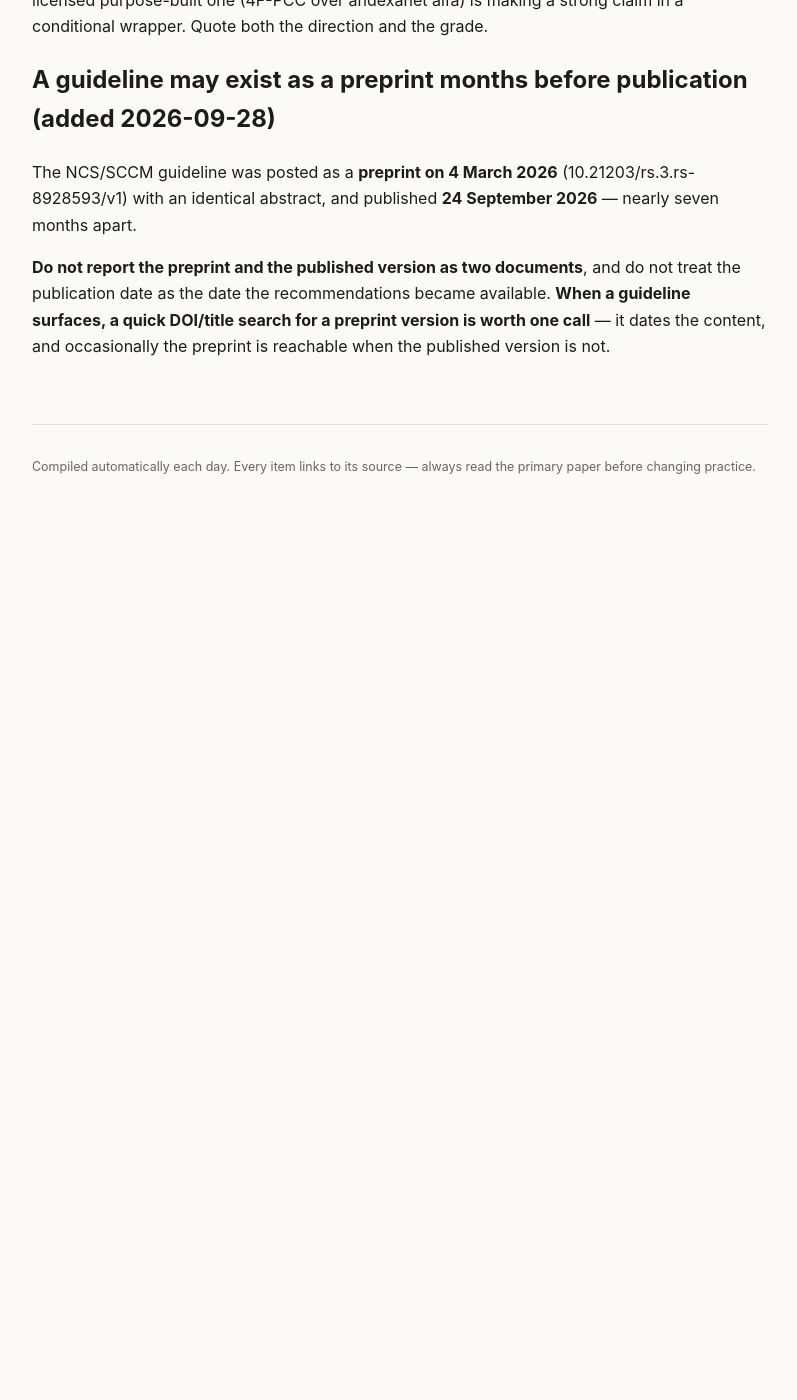
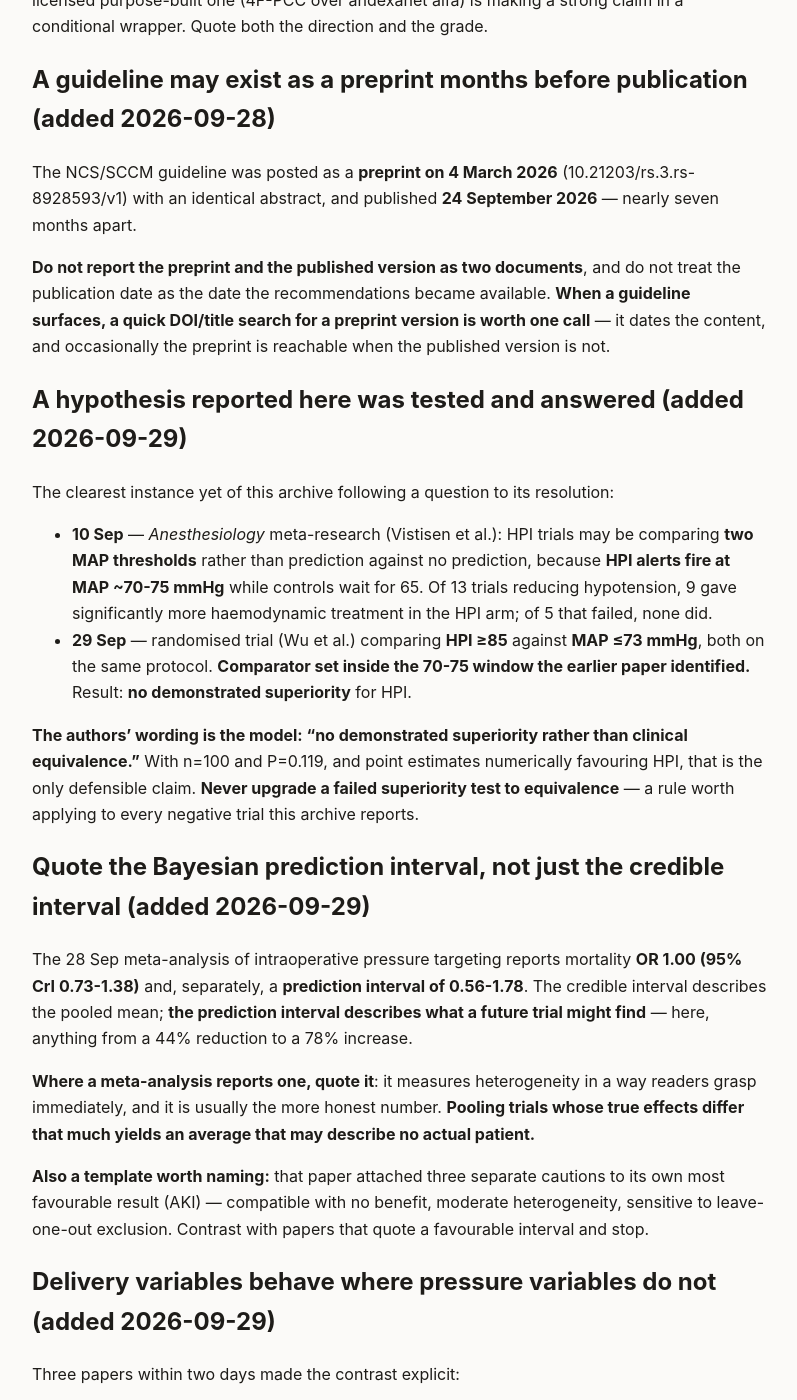
Before and after one commit to nicusilviuu/medical-literature, a Jekyll site: the page built from claude/source-notes.md, in a window 1280 px wide and 1400 px high, scrolled down 35683 px. Shown: the whole window, without its empty margins (240-1037 px from the left). Built offline with Jekyll 4.4.1, drawn with Linux system fonts in a browser that asks for light colours; our own code applies the rules of GitHub Pages for plain Markdown files; before the commit the page ends 36237 px from its top, so only the background shows below that; some of the changed text lies outside the part shown.

Commit message:
Add 2026-09-29 brief; the HPI hypothesis reported here was tested
Three Anesthesiology papers published within two days, all about what to
titrate to during surgery, and they make an argument together.

The lead item is the randomised trial that the 10 September meta-research
called for. That paper argued HPI trials were really comparing two MAP
thresholds, since HPI alerts fire at roughly 70-75 mmHg while controls wait
for 65. This trial sets the comparator at MAP <=73 - inside that window - runs
both arms on the same protocol, and finds no demonstrated superiority for HPI.
The page quotes the authors' careful final sentence rather than paraphrasing
it away: with n=100, P=0.119 and point estimates numerically favouring HPI,
"no demonstrated superiority" is not "equivalence", and that distinction is
now a standing rule in source-notes. The commercial reading is stated plainly:
the algorithm needs a proprietary platform, the alternative needs a changed
number.

The Bayesian meta-analysis widens it from one algorithm to the whole practice:
15 RCTs, mortality OR centred on exactly 1.00, MINS compatible with no effect,
and AKI carrying three separate cautions attached by its own authors. The page
pulls out the prediction interval of 0.56-1.78, which most readers skip and
which is the more honest number.

Against those two, the cardiac surgery paper shows the delivery variable
behaving where the pressure variable does not - DO2i on bypass, adjusted OR
1.16 per 10 ml/min/m2 decrease across 4,358 patients. Reported as the
quantitative form of the perfusion-not-pressure thread, but explicitly not as
causal: DO2i is partly a haemoglobin measurement, anaemia independently
predicts death after cardiac surgery, there are only 75 deaths supporting the
model, and the flat stroke association constrains the mechanism.

An unbalanced emphasis marker was caught before commit; a marker-balance check
is now recorded alongside internal-link verification.

Co-Authored-By: Claude Opus 5 <noreply@anthropic.com>
Claude-Session: https://claude.ai/code/session_01T5ivnnDnrzDTzAtfHdiCMS

````diff
--- a/claude/source-notes.md
+++ b/claude/source-notes.md
@@ -1345,3 +1345,64 @@ an identical abstract, and published **24 September 2026** — nearly seven mont
 publication date as the date the recommendations became available. **When a guideline surfaces, a quick
 DOI/title search for a preprint version is worth one call** — it dates the content, and occasionally
 the preprint is reachable when the published version is not.
+
+## A hypothesis reported here was tested and answered (added 2026-09-29)
+
+The clearest instance yet of this archive following a question to its resolution:
+
+- **10 Sep** — *Anesthesiology* meta-research (Vistisen et al.): HPI trials may be comparing **two MAP
+  thresholds** rather than prediction against no prediction, because **HPI alerts fire at MAP ~70-75
+  mmHg** while controls wait for 65. Of 13 trials reducing hypotension, 9 gave significantly more
+  haemodynamic treatment in the HPI arm; of 5 that failed, none did.
+- **29 Sep** — randomised trial (Wu et al.) comparing **HPI ≥85** against **MAP ≤73 mmHg**, both on
+  the same protocol. **Comparator set inside the 70-75 window the earlier paper identified.** Result:
+  **no demonstrated superiority** for HPI.
+
+**The authors' wording is the model: "no demonstrated superiority rather than clinical equivalence."**
+With n=100 and P=0.119, and point estimates numerically favouring HPI, that is the only defensible
+claim. **Never upgrade a failed superiority test to equivalence** — a rule worth applying to every
+negative trial this archive reports.
+
+## Quote the Bayesian prediction interval, not just the credible interval (added 2026-09-29)
+
+The 28 Sep meta-analysis of intraoperative pressure targeting reports mortality **OR 1.00 (95% CrI
+0.73-1.38)** and, separately, a **prediction interval of 0.56-1.78**. The credible interval describes
+the pooled mean; **the prediction interval describes what a future trial might find** — here, anything
+from a 44% reduction to a 78% increase.
+
+**Where a meta-analysis reports one, quote it**: it measures heterogeneity in a way readers grasp
+immediately, and it is usually the more honest number. **Pooling trials whose true effects differ that
+much yields an average that may describe no actual patient.**
+
+**Also a template worth naming:** that paper attached three separate cautions to its own most
+favourable result (AKI) — compatible with no benefit, moderate heterogeneity, sensitive to
+leave-one-out exclusion. Contrast with papers that quote a favourable interval and stop.
+
+## Delivery variables behave where pressure variables do not (added 2026-09-29)
+
+Three papers within two days made the contrast explicit:
+
+- **Noncardiac surgery, pressure:** protocolised arterial pressure targeting shows **OR 1.00 for
+  mortality across 15 RCTs**; HPI shows no superiority over a MAP threshold.
+- **Cardiac surgery, delivery:** **DO2i on bypass** (flow x haemoglobin x saturation) — each 10
+  ml/min/m2 decrease carries **adjusted OR 1.16 for 30-day mortality**, 4,358 patients.
+
+**This is the quantitative form of the perfusion-not-pressure thread.** But the DO2i study is
+retrospective with **75 deaths**, and two features constrain it: **DO2i is partly a haemoglobin
+measurement**, and preoperative anaemia independently predicts death after cardiac surgery; and the
+**stroke association is flat (OR 1.00)**, which is what you would expect if DO2i marks patient
+substrate rather than driving hypoperfusive injury. **Report the contrast; do not report it as
+causal.**
+
+## Check emphasis markers balance before commit (added 2026-09-29)
+
+An entry was written with an unbalanced `**` — an italic block whose closing marker had been typed as
+bold, nesting incorrectly and leaving the count odd. Caught pre-commit by:
+
+```bash
+python3 -c "s=open('FILE').read(); print(s.count('**'))"   # must be even
+```
+
+**Add this to the pre-commit checks alongside internal-link verification.** Nested emphasis inside a
+long italic tail note is where it happens; the rendered page would have shown a whole paragraph in the
+wrong style.
````
Also changed, not shown: _briefs/2026-09-29.md (added, +198 -0 lines).
